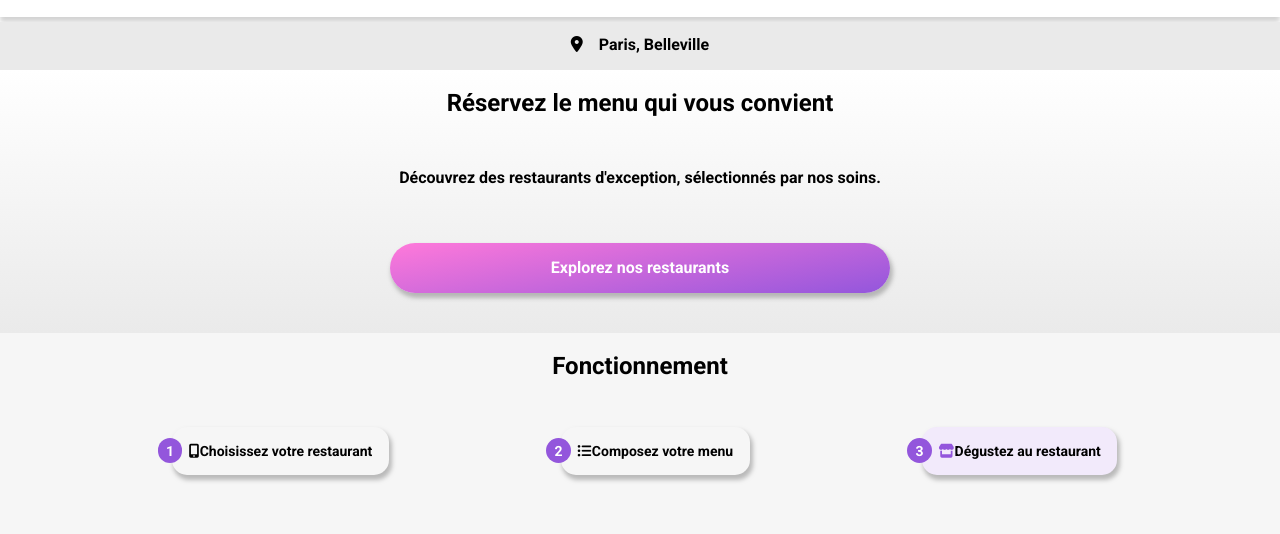
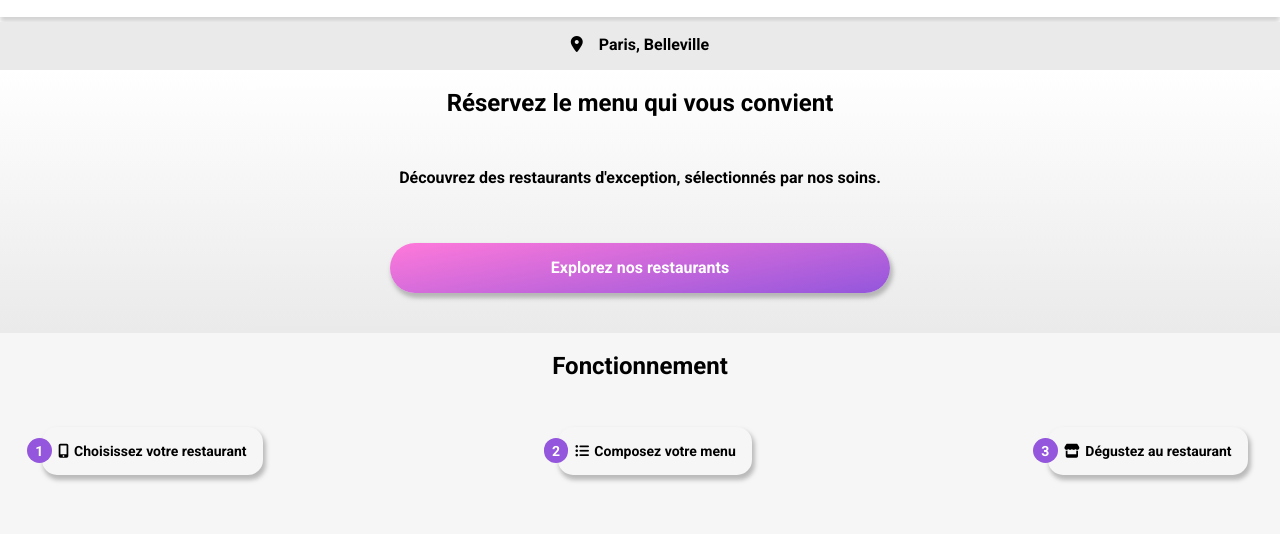
Before and after one commit to JaRoD41/P3-Ohmyfood, a website: page index.html in a window 1280 px wide. Shown: the part 95-629 px from the top of the page. Drawn offline with Linux system fonts and the light colour scheme; a web font is replaced by a local one.

Commit message:
modif button fonct et add mixins btn

```diff
--- a/index.html
+++ b/index.html
@@ -52,7 +52,7 @@
 				</li>
 				<li>
 					<div class="num-fonct">3</div>
-					<div class="btn-fonct-pink"><i class="fas fa-store"></i>Dégustez au restaurant</div>
+					<div class="btn-fonct"><i class="fas fa-store"></i>Dégustez au restaurant</div>
 				</li>
 			</ul>
 		</section>
--- a/sass/Components/_buttons.scss
+++ b/sass/Components/_buttons.scss
@@ -28,17 +28,14 @@
 }
 
 .btn-fonct {
-	display: flex;
-	border: none;
-	width: 100%;
-	align-items: center;
-	justify-content: space-evenly;
-	height: 3rem;
-	font-weight: bold;
-	font-size: 14px;
-	padding: 1rem;
-	border-radius: 15px;
+	@include btn-fonct;
 	@include boxshadow;
+
+	&:hover {
+		cursor: pointer;
+		@include btn-fonct-pink;
+		@include boxshadow-hover;
+	}
 }
 
 .num-fonct {
@@ -57,17 +54,7 @@
 }
 
 .btn-fonct-pink {
-	display: flex;
-	border: none;
-	width: 100%;
-	align-items: center;
-	justify-content: space-evenly;
-	height: 3rem;
-	font-weight: bold;
-	font-size: 14px;
-	padding: 1rem;
-	border-radius: 15px;
-	background-color: #f2eafb;
+	@include btn-fonct-pink;
 	@include boxshadow;
 }
 
--- a/sass/Layout/_cards.scss
+++ b/sass/Layout/_cards.scss
@@ -45,7 +45,7 @@
 
 		.fas {
 			opacity: 0;
-			color: $colored-heart;
+			color: $btn-color;
 			transition: all 350ms;
 
 			&:hover {
--- a/sass/Layout/_section.scss
+++ b/sass/Layout/_section.scss
@@ -71,15 +71,12 @@
 		border-radius: 45px;
 	}
 
-	.fa-store {
-		color: $primary-color;
-	}
-
 	@media (min-width: $breakpoint-tablet) {
 		flex-direction: row;
 		align-items: center;
 		height: 100px;
-		justify-content: space-evenly;
+		flex-wrap: nowrap;
+		justify-content: space-between;
 	}
 }
 
--- a/sass/Utils/_mixins.scss
+++ b/sass/Utils/_mixins.scss
@@ -5,12 +5,51 @@
 	box-sizing: border-box;
 	margin-bottom: -50rem;
 }
+
 @mixin linear-grey {
 	background: linear-gradient(#ffffff, #c3c3c3);
 }
+
 @mixin boxshadow {
 	box-shadow: 2px 4px 4px 1px rgba(128, 128, 128, 0.5);
 }
+
 @mixin boxshadow-hover {
 	box-shadow: 4px 6px 4px 1px rgba(128, 128, 128, 0.8);
 }
+
+@mixin btn-fonct {
+	display: flex;
+	border: none;
+	width: 100%;
+	align-items: center;
+	justify-content: space-evenly;
+	height: 3rem;
+	font-weight: bold;
+	font-size: 14px;
+	padding: 1rem;
+	border-radius: 15px;
+
+	.fas {
+		padding-right: 5px;
+	}
+}
+
+@mixin btn-fonct-pink {
+	display: flex;
+	border: none;
+	width: 100%;
+	align-items: center;
+	justify-content: space-evenly;
+	height: 3rem;
+	font-weight: bold;
+	font-size: 14px;
+	padding: 1rem;
+	border-radius: 15px;
+	background-color: #f2eafb;
+
+	.fas {
+		padding-right: 5px;
+		color: $primary-color;
+	}
+}
--- a/sass/Utils/_variables.scss
+++ b/sass/Utils/_variables.scss
@@ -7,8 +7,5 @@ $fond_restaurant_color: #f6f6f6;
 
 $btn-color: linear-gradient(170deg, #ff79da, #9356dc);
 
-$empty-heart: white;
-$colored-heart: linear-gradient(170deg, #ff79da, #9356dc);
-
 $breakpoint-desktop: 1440px;
 $breakpoint-tablet: 768px;
```
Also changed, not shown: public/css/style.css, 1 other file.
